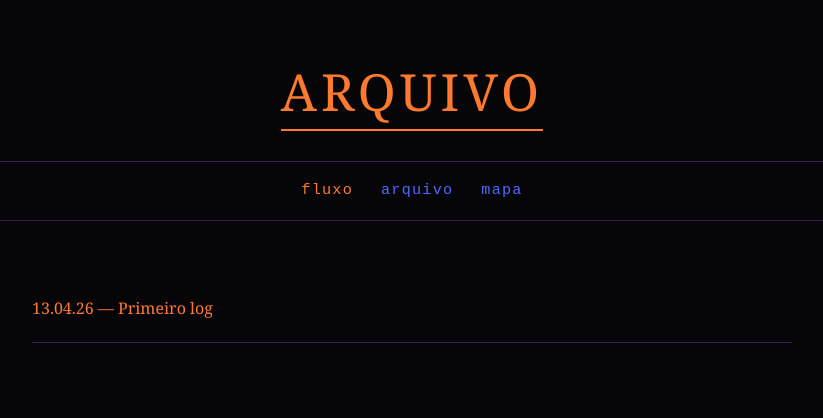
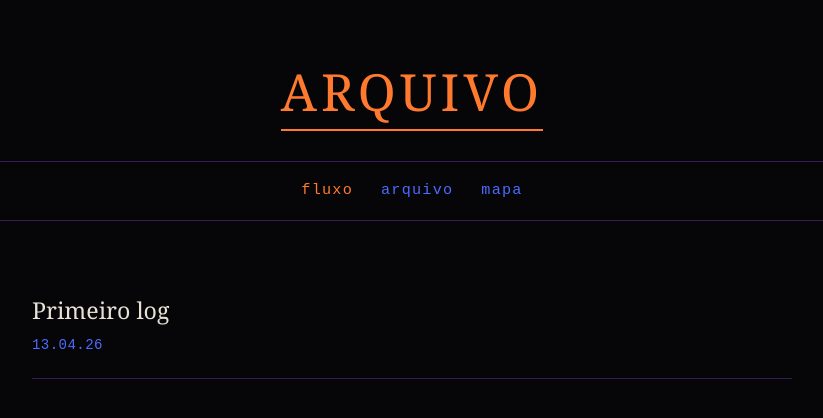
Before and after one commit to napinho1/napinho1.github.io, a Jekyll site: the page built from index.html, in a window 1280 px wide. Shown: the top 418 px of the page, without its empty margins (228-1051 px from the left). Built offline with Jekyll 4.4.1, drawn with Linux system fonts in a browser that asks for light colours; the list of posts is cut into pages by our own code.

Commit message:
Update index.html

```diff
--- a/index.html
+++ b/index.html
@@ -3,17 +3,21 @@ layout: default
 title: Fluxo
 ---
 
-<section class="logs">
+<section class="page-section">
   {% if site.posts.size > 0 %}
     {% for post in site.posts %}
       <article class="log-entry">
-        <a href="{{ post.url }}">{{ post.date | date: "%d.%m.%y" }} — {{ post.title }}</a>
+        <h2 class="entry-title">
+          <a href="{{ post.url }}">{{ post.title }}</a>
+        </h2>
+        <div class="entry-meta">
+          {{ post.date | date: "%d.%m.%y" }}
+        </div>
       </article>
     {% endfor %}
   {% else %}
     <p class="empty-state">
-      &gt; nenhum log encontrado<br>
-      &gt; aguardando entrada
+      nenhum log encontrado
     </p>
   {% endif %}
 </section>
```
